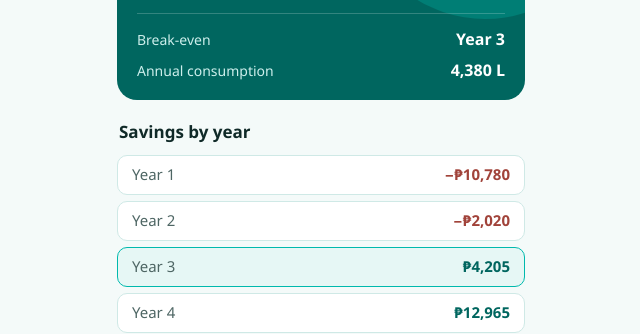
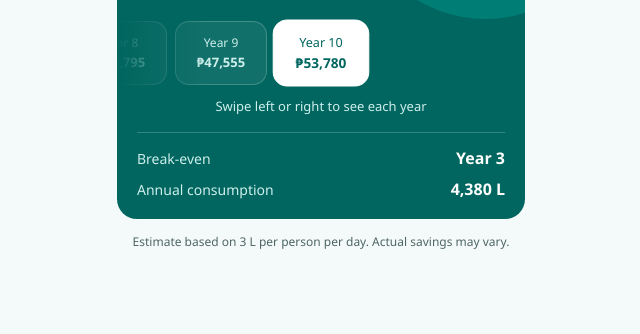
Before and after one commit to lev-iontech/Livotec-Calculator, a plain HTML site: page index.html in a window 1280 px wide. Shown: the part 624-958 px from the top of the page, without its empty margins (319-959 px from the left). After the commit the page ends 903 px from the top, so only its background shows below. Drawn offline with Linux system fonts and the light colour scheme.

Commit message:
Add files via upload

```diff
--- a/index.html
+++ b/index.html
@@ -60,20 +60,22 @@
       </div>
     </form>
 
-    <section class="result" id="result" aria-live="polite" aria-labelledby="resultLabel">
+    <section class="result" id="result" aria-labelledby="resultLabel">
       <p class="result__label" id="resultLabel">Your potential savings</p>
       <p class="result__figure" id="outSavings">—</p>
       <p class="result__period" id="outPeriod">after 10 years</p>
+
+      <div class="years">
+        <div class="years__track" id="yearTrack" role="group" aria-label="Choose a year. Use left and right arrow keys." tabindex="0"></div>
+      </div>
+      <p class="years__hint">Swipe left or right to see each year</p>
+
       <dl class="result__stats">
         <div><dt>Break-even</dt><dd id="outBreakEven">—</dd></div>
         <div><dt>Annual consumption</dt><dd id="outConsumption">—</dd></div>
       </dl>
       <p class="result__stale" id="resultStale" hidden>Complete the fields above to update.</p>
-    </section>
-
-    <section class="yearly" aria-labelledby="h-yearly">
-      <h2 id="h-yearly">Savings by year</h2>
-      <ol class="yearly__list" id="yearlyList"></ol>
+      <p class="sr-only" id="liveRegion" aria-live="polite"></p>
     </section>
 
     <p class="disclaimer">Estimate based on 3 L per person per day. Actual savings may vary.</p>
--- a/script.js
+++ b/script.js
@@ -290,10 +290,14 @@
       includeMineral: $('includeMineral'), mineralPrice: $('mineralPrice'), mineralField: $('mineralField'),
       modelNotice: $('modelNotice'), result: $('result'), resultLabel: $('resultLabel'), resultStale: $('resultStale'),
       outSavings: $('outSavings'), outPeriod: $('outPeriod'), outBreakEven: $('outBreakEven'),
-      outConsumption: $('outConsumption'), yearlyList: $('yearlyList')
+      outConsumption: $('outConsumption'), yearTrack: $('yearTrack'), liveRegion: $('liveRegion')
     };
     var products = LOCAL_PRODUCTS.slice();
     var touched = {};
+    var lastResult = null;                          // latest valid calculation
+    var selectedYear = DEFAULTS.projectionYears;    // year centered in the scroller
+    var announceTimer = null;
+    var scrollFrame = 0;
 
     function getProduct(id) {
       for (var i = 0; i < products.length; i++) if (products[i].id === id) return products[i];
@@ -344,23 +348,93 @@
       });
     }
 
+    /* ---- Year scroller ---- */
+    function yearsText(n) { return n === 1 ? '1 year' : n + ' years'; }
+
+    function buildChips(count) {
+      if (els.yearTrack.children.length === count) return;
+      els.yearTrack.innerHTML = '';
+      for (var y = 1; y <= count; y++) {
+        var chip = document.createElement('button');
+        chip.type = 'button';
+        chip.className = 'year-chip';
+        chip.setAttribute('data-year', y);
+        chip.innerHTML = '<span class="year-chip__year">Year ' + y + '</span><span class="year-chip__amt">—</span>';
+        els.yearTrack.appendChild(chip);
+      }
+    }
+
+    // Shows cumulative savings as of the given year in the result card.
+    function showYear(year) {
+      if (!lastResult) return;
+      var rows = lastResult.rows;
+      year = Math.min(rows.length, Math.max(1, year));
+      selectedYear = year;
+      var cum = rows[year - 1].cumulative;
+      var recovered = Math.round(cum) >= 0;
+
+      els.resultLabel.textContent = recovered ? 'Your potential savings' : 'Still to recover';
+      els.outSavings.textContent = peso(Math.abs(cum));
+      els.outPeriod.textContent = 'after ' + yearsText(year);
+
+      Array.prototype.forEach.call(els.yearTrack.children, function (chip) {
+        var active = Number(chip.getAttribute('data-year')) === year;
+        chip.classList.toggle('is-active', active);
+        if (active) chip.setAttribute('aria-current', 'true'); else chip.removeAttribute('aria-current');
+      });
+
+      // Announce once scrolling settles, not on every frame.
+      clearTimeout(announceTimer);
+      announceTimer = setTimeout(function () {
+        els.liveRegion.textContent = (recovered ? 'Potential savings ' : 'Still to recover ') + peso(Math.abs(cum)) + ' after ' + yearsText(year);
+      }, 450);
+    }
+
+    function nearestYear() {
+      var track = els.yearTrack;
+      var center = track.getBoundingClientRect().left + track.clientWidth / 2;
+      var best = selectedYear, bestDist = Infinity;
+      Array.prototype.forEach.call(track.children, function (chip) {
+        var r = chip.getBoundingClientRect();
+        var d = Math.abs(r.left + r.width / 2 - center);
+        if (d < bestDist) { bestDist = d; best = Number(chip.getAttribute('data-year')); }
+      });
+      return best;
+    }
+
+    function scrollToYear(year, instant) {
+      var chip = els.yearTrack.children[year - 1];
+      if (!chip) return;
+      var track = els.yearTrack;
+      var target = chip.offsetLeft - track.offsetLeft - (track.clientWidth - chip.offsetWidth) / 2;
+      if (instant) {
+        track.style.scrollBehavior = 'auto';
+        track.scrollLeft = target;
+        track.style.scrollBehavior = '';
+      } else {
+        track.scrollTo({ left: target, behavior: 'smooth' });
+      }
+    }
+
     function render(result, state) {
       var n = state.projectionYears;
-      var total = result.totals.savings;
-      var gain = Math.round(total) >= 0;
+      lastResult = result;
+      buildChips(result.rows.length);
 
-      els.resultLabel.textContent = gain ? 'Your potential savings' : 'Estimated extra cost';
-      els.outSavings.textContent = peso(Math.abs(total));
-      els.outPeriod.textContent = 'after ' + n + ' years';
       els.outBreakEven.textContent = result.breakEvenYear ? 'Year ' + result.breakEvenYear : 'Not within ' + n + ' years';
       els.outConsumption.textContent = numberFmt.format(result.annualLiters) + ' L';
 
-      // Each row shows total (cumulative) savings as of that year.
-      els.yearlyList.innerHTML = result.rows.map(function (r) {
-        var cls = r.year === result.breakEvenYear ? ' class="is-breakeven"' : '';
-        var amtCls = Math.round(r.cumulative) < 0 ? 'amt is-neg' : 'amt';
-        return '<li' + cls + '><span class="year">Year ' + r.year + '</span><span class="' + amtCls + '">' + peso(r.cumulative) + '</span></li>';
-      }).join('');
+      result.rows.forEach(function (r, i) {
+        var chip = els.yearTrack.children[i];
+        var amt = chip.lastChild;
+        amt.textContent = peso(r.cumulative);
+        amt.classList.toggle('is-neg', Math.round(r.cumulative) < 0);
+        chip.classList.toggle('is-breakeven', r.year === result.breakEvenYear);
+        chip.setAttribute('aria-label', 'Year ' + r.year + ', total savings ' + peso(r.cumulative) +
+          (r.year === result.breakEvenYear ? ', break-even year' : ''));
+      });
+
+      showYear(selectedYear);
     }
 
     function update() {
@@ -398,9 +472,44 @@
       });
     });
 
+    // Recalculate the headline on every scroll frame while swiping left or right.
+    els.yearTrack.addEventListener('scroll', function () {
+      cancelAnimationFrame(scrollFrame);
+      scrollFrame = requestAnimationFrame(function () {
+        var year = nearestYear();
+        if (year !== selectedYear) showYear(year);
+      });
+    }, { passive: true });
+
+    els.yearTrack.addEventListener('click', function (e) {
+      var chip = e.target.closest('.year-chip');
+      if (chip) scrollToYear(Number(chip.getAttribute('data-year')));
+    });
+
+    els.yearTrack.addEventListener('keydown', function (e) {
+      if (!lastResult) return;
+      var map = { ArrowLeft: -1, ArrowRight: 1 };
+      var next = null;
+      if (map[e.key]) next = selectedYear + map[e.key];
+      else if (e.key === 'Home') next = 1;
+      else if (e.key === 'End') next = lastResult.rows.length;
+      if (next === null) return;
+      e.preventDefault();
+      next = Math.min(lastResult.rows.length, Math.max(1, next));
+      showYear(next);
+      scrollToYear(next);
+    });
+
+    // Keep the selected year centered if the card width changes (rotation, resize).
+    if (typeof ResizeObserver === 'function') {
+      new ResizeObserver(function () { scrollToYear(selectedYear, true); }).observe(els.yearTrack);
+    }
+
     populateProducts(DEFAULTS.productId);
     applyDefaults();
     update();
+    // Start on the final year (full projection), centered.
+    requestAnimationFrame(function () { scrollToYear(selectedYear, true); });
 
     loadRemoteProducts().then(function (list) {
       if (!list) return;
--- a/style.css
+++ b/style.css
@@ -114,18 +114,43 @@ input[type="number"]::-webkit-outer-spin-button { -webkit-appearance: none; marg
 .result.is-stale .result__figure, .result.is-stale .result__stats { opacity: .4; }
 .result__stale { margin-top: 12px; font-size: 0.875rem; color: #FFE1DC; }
 
-/* Yearly list */
-.yearly h2 { margin: 6px 2px 10px; font-size: 1.0625rem; font-weight: 700; }
-.yearly__list { list-style: none; margin: 0; padding: 0; display: grid; gap: 6px; }
-.yearly__list li {
-  display: flex; justify-content: space-between; align-items: center; gap: 12px;
-  min-height: 40px; padding: 0 14px; border-radius: 10px;
-  background: var(--surface); border: 1px solid var(--brand-line); font-size: 0.9375rem;
+/* Year scroller (inside result card) */
+.sr-only { position: absolute; width: 1px; height: 1px; margin: -1px; overflow: hidden; clip: rect(0 0 0 0); white-space: nowrap; border: 0; }
+.years { margin: 16px -20px 0; }
+.years__track {
+  display: flex; gap: 8px; padding: 8px 0;
+  overflow-x: auto; overflow-y: hidden;
+  scroll-snap-type: x mandatory; scroll-behavior: smooth;
+  overscroll-behavior-x: contain; -webkit-overflow-scrolling: touch;
+  scrollbar-width: none;
+  -webkit-mask-image: linear-gradient(to right, transparent, #000 22%, #000 78%, transparent);
+          mask-image: linear-gradient(to right, transparent, #000 22%, #000 78%, transparent);
 }
-.yearly__list .year { color: var(--ink-2); }
-.yearly__list .amt { font-weight: 600; color: var(--brand-deep); }
-.yearly__list .amt.is-neg { color: var(--loss); }
-.yearly__list li.is-breakeven { background: var(--brand-mist); border-color: var(--brand); }
+.years__track::-webkit-scrollbar { display: none; }
+.years__track:focus-visible { outline: 2px solid #fff; outline-offset: -2px; }
+/* Spacers so Year 1 and the last year can sit in the center */
+.years__track::before, .years__track::after { content: ""; flex: 0 0 calc(50% - 46px - 8px); }
+
+.year-chip {
+  flex: 0 0 92px; min-height: 64px; padding: 8px 4px;
+  scroll-snap-align: center;
+  display: grid; align-content: center; gap: 2px; position: relative;
+  border: 1px solid rgba(255, 255, 255, .2); border-radius: 14px;
+  background: rgba(255, 255, 255, .07); color: #CDEFEC;
+  cursor: pointer; touch-action: pan-x; font-family: inherit;
+  transition: background .15s, color .15s, transform .15s, border-color .15s;
+}
+.year-chip__year { font-size: .75rem; }
+.year-chip__amt { font-size: .8125rem; font-weight: 700; white-space: nowrap; }
+.year-chip.is-active { background: #fff; border-color: #fff; color: var(--brand-deep); transform: scale(1.05); }
+.year-chip.is-active .year-chip__amt.is-neg { color: var(--loss); }
+.year-chip.is-breakeven::after {
+  content: ""; position: absolute; top: 6px; right: 8px;
+  width: 7px; height: 7px; border-radius: 50%; background: var(--brand);
+}
+.years__hint { margin-top: 4px; font-size: .8125rem; color: #CDEFEC; }
+
+@media (prefers-reduced-motion: reduce) { .years__track { scroll-behavior: auto; } .year-chip { transform: none !important; } }
 
 .disclaimer { text-align: center; font-size: 0.75rem; color: var(--ink-2); }
 
```
